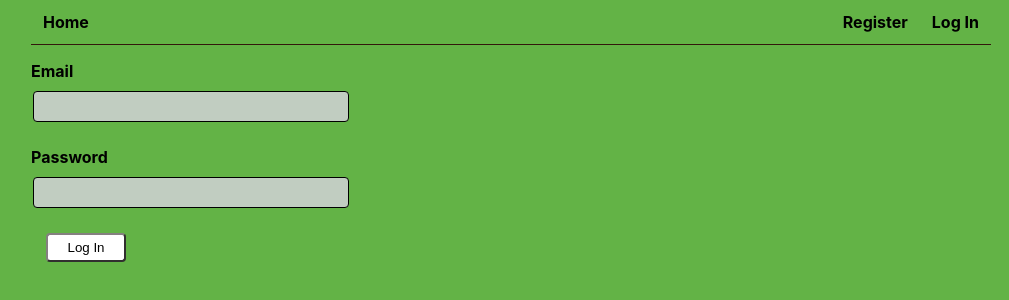
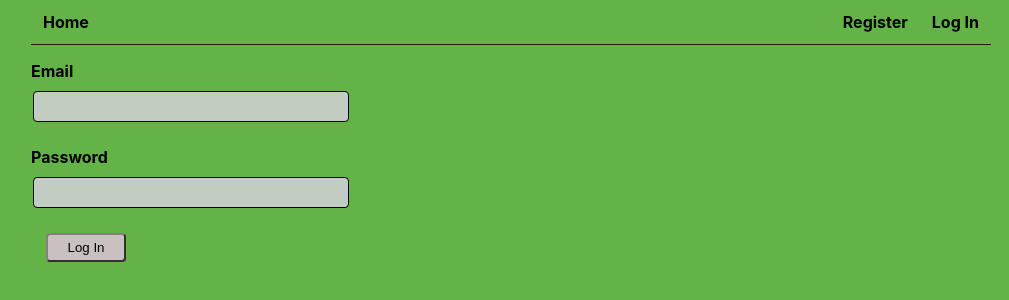
Before and after one commit to NPC-Roman/goit-react-hw-08-phonebook, a React (Create React App) app: page /goit-react-hw-08-phonebook/login in a window 1280 px wide. Shown: the top 300 px of the page, without its empty margins (129-1138 px from the left). Built offline with nearby package versions, Linux system fonts and the light colour scheme.

Commit message:
change20

```diff
--- a/src/components/LoginForm/LoginForm.module.css
+++ b/src/components/LoginForm/LoginForm.module.css
@@ -15,7 +15,7 @@
   padding: 5px;
   width: 80px;
   cursor: pointer;
-  background-color: white;
+  background-color: rgb(201, 192, 192);
   border-color: rgb(133, 128, 128);
   border-radius: 4px;
   color: black;
```
